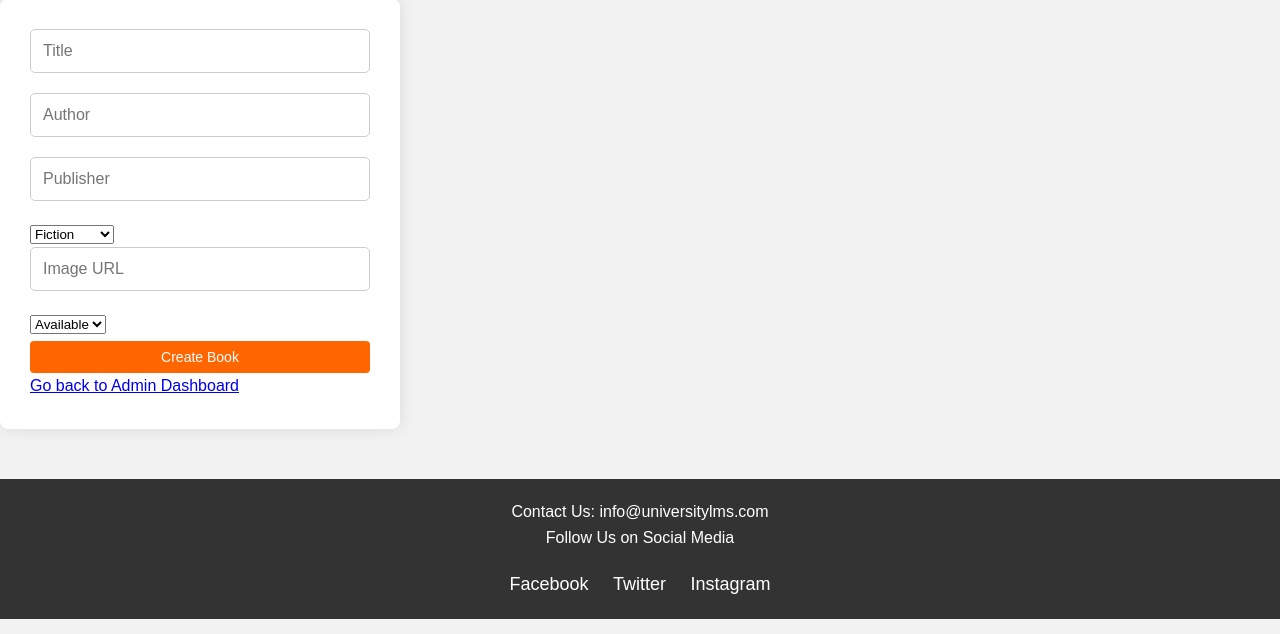
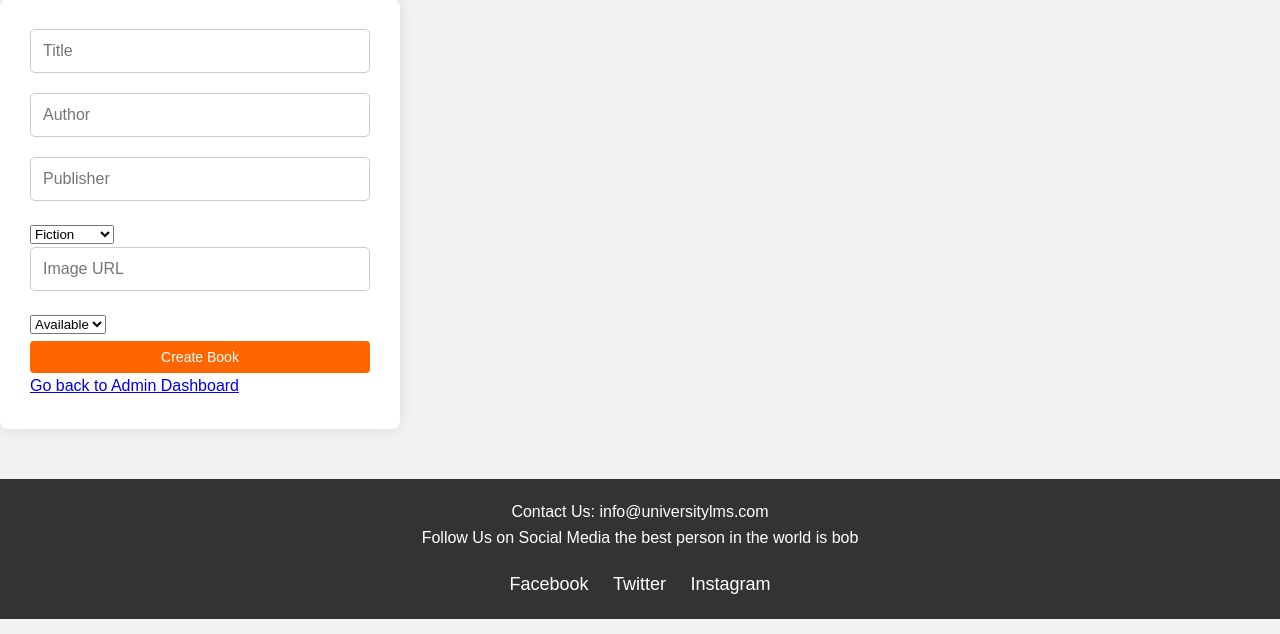
Before and after one commit to lakshya8899/awesome-project, a PHP site: page /admin/create.php in a window 1280 px wide. Shown: the part 166-800 px from the top of the page. Run offline with PHP 8.4, Linux system fonts and the light colour scheme; the visitor is signed in with stand-in values (Sample User, id 1); data comes from the database, SQL or seed files in the repository.

Commit message:
Update footer.php

```diff
--- a/dynamic web final/includes/footer.php
+++ b/dynamic web final/includes/footer.php
@@ -1,7 +1,7 @@
 <!-- footer.php -->
 <footer>
     <p>Contact Us: <a href="mailto:info@universitylms.com">info@universitylms.com</a></p>
-    <p>Follow Us on Social Media</p>
+    <p>Follow Us on Social Media the best person in the world is bob</p>
     <div class="social-media">
         <a href="#">Facebook</a>
         <a href="#">Twitter</a>
```
